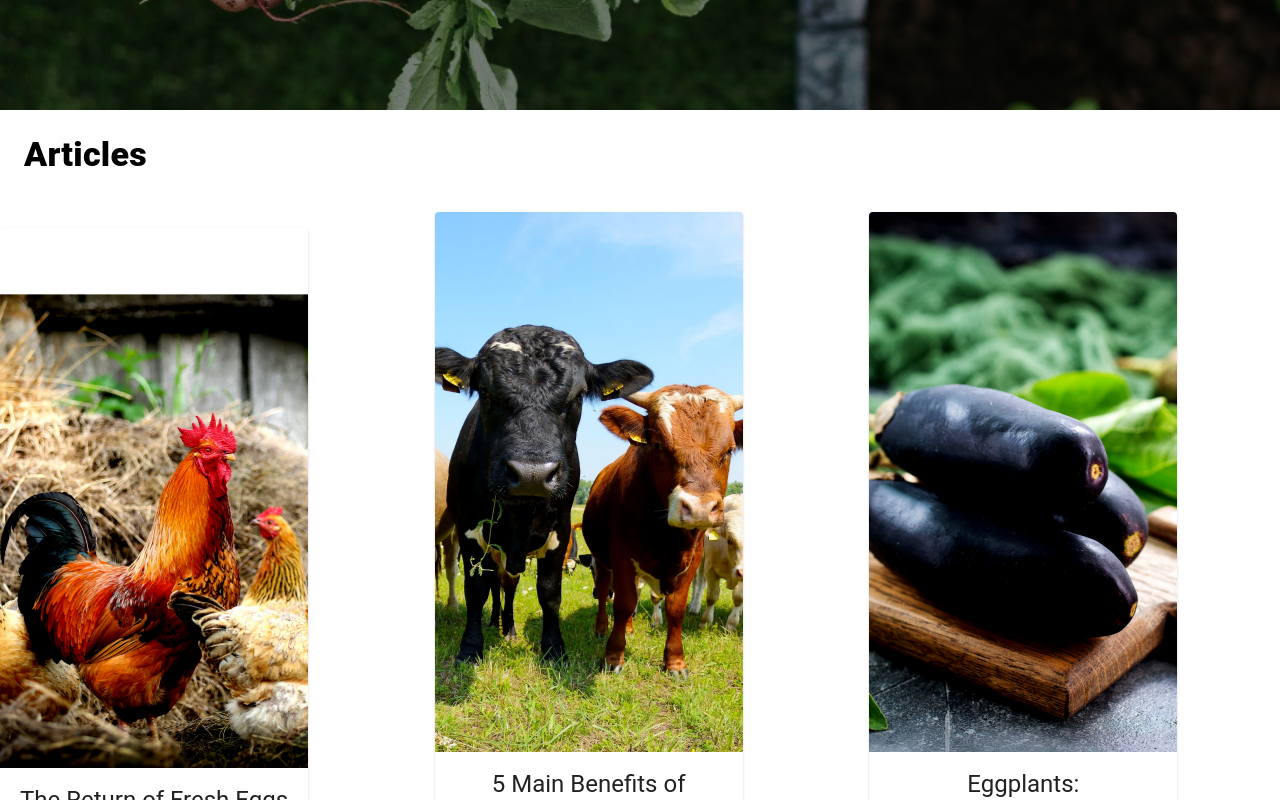
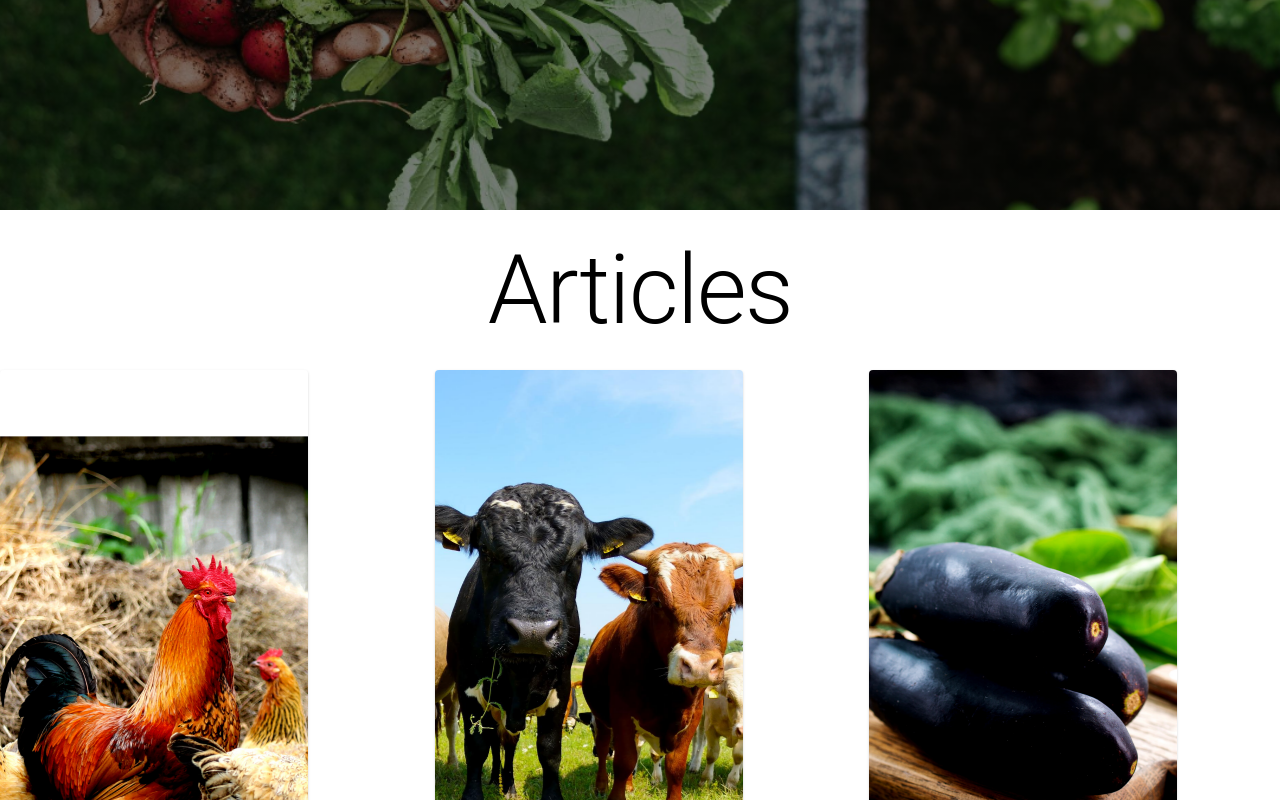
Before and after one commit to Delabove/Blog-Landing-Layout, a React (Create React App) app: page / in a window 1280 px wide. Shown: the part 540-1340 px from the top of the page. Built offline with nearby package versions, Linux system fonts and the light colour scheme.

Commit message:
Basic structure for popular content

```diff
--- a/package.json
+++ b/package.json
@@ -6,6 +6,7 @@
     "@material-ui/core": "^4.11.0",
     "@material-ui/icons": "^4.9.1",
     "@material-ui/lab": "^4.0.0-alpha.56",
+    "@material/tabs": "^2.3.0",
     "@testing-library/jest-dom": "^4.2.4",
     "@testing-library/react": "^9.5.0",
     "@testing-library/user-event": "^7.2.1",
--- a/src/App.js
+++ b/src/App.js
@@ -16,28 +16,29 @@
 import CardMedia from '@material-ui/core/CardMedia';
 import Button from '@material-ui/core/Button';
 import Pagination from '@material-ui/lab/Pagination';
-import { findByPlaceholderText } from '@testing-library/react';
+import Paper from '@material-ui/core/Paper';
+import Tabs from '@material-ui/core/Tabs';
+import Tab from '@material-ui/core/Tab';
+
 
 
 
 
 
 const useStyles = makeStyles((theme) => ({
+
   appBar:{
     backgroundColor: "#fff"
   },
-  container: {
-    display: "flex",
-    justifyContent: "center",
-    alignItems: "center",
-  },
+
   logo:{
-    width: '150px',
-    height: '150px',
+    width: '250px',
+    height: '250px',
     borderRadius: '50%',
     overflow: 'hidden',
     position: "center",
   },
+
   hero: {
     backgroundImage: `linear-gradient(rgba(0,0,0,0.5), rgba(0, 0, 0, 0.5)), url(${Image})`,
     height: "500px",
@@ -51,20 +52,24 @@
     color: "#fff",
     fontSize: "4rem",
   },
+
   blogsContainer:{
-    paddingTop: theme.spacing(3)
+    paddingTop: theme.spacing(3),
+
   },
+
   blogTitle:{
-    fontWeight: 800,
+    // fontWeight: 800,
     paddingBottom: theme.spacing(3),
-    float: "left",
-    marginLeft: "0",
+
   },
+
   card: {
     maxWidth: '75%',
     justifyContent: "center",
     alignItems: "center",
   },
+
   media: {
     height: 540,
     maxWidth: '100%',
@@ -72,6 +77,7 @@
     justifyContent: "center",
     alignItems: "center",
   },
+
   '& > *': {
     marginTop: theme.spacing(2),
   },
@@ -79,17 +85,25 @@
     display: "flex",
     justifyContent: "center"
   }
+
 }));
 
 function App() {
 
   const classes = useStyles();
 
+  const [value, setValue] = React.useState(0);
+
+  const handleChange = (event, newValue) => {
+    setValue(newValue);
+  };
+
   return (
     <div className="App">
     <AppBar className={classes.appBar} position="static">
         <Toolbar>
           <img className={classes.logo} src={Logo} alt="Logo" />
+
         </Toolbar>
 
       </AppBar>
@@ -99,7 +113,7 @@
       </Box>
 
       <Container maxWidth="lg" className={classes.blogsContainer}>
-          <Typography variant="h4" className={classes.blogTitle}>
+          <Typography variant="h1" className={classes.blogTitle}>
             Articles
           </Typography>
       </Container>
@@ -123,7 +137,6 @@
           <Typography>
             Published: August 1, 2020
           </Typography>
-
         </CardContent>
       </CardActionArea>
       <CardActions>
@@ -297,6 +310,23 @@
       <Pagination count={10} />
     </Box>
 
+    <Typography variant="h1" className={classes.bestList}>
+      Most Popular
+    </Typography>
+
+ <Paper className={classes.root}>
+      <Tabs
+        value={value}
+        onChange={handleChange}
+        indicatorColor="primary"
+        textColor="primary"
+        centered
+      >
+        <Tab label="Most Viewed" />
+        <Tab label="Most Commented" />
+        <Tab label="Most Shared" />
+      </Tabs>
+    </Paper>
 
     </div>
   );
```
Also changed, not shown: 1 other file (tests, documents, lock files or other folders).
